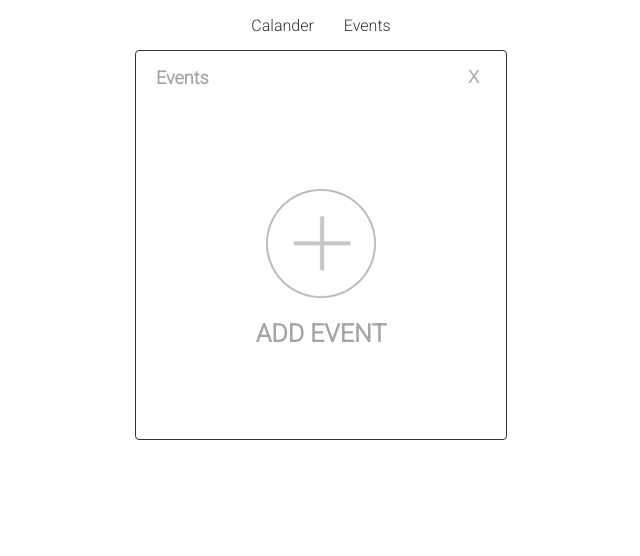
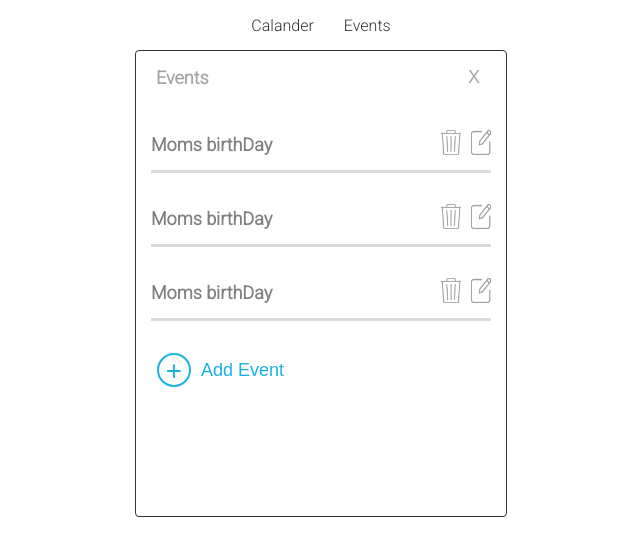
Before and after one commit to benjamin-karami/calander, a React (Create React App) app: page / in a window 1280 px wide. Both pictures are taken after a click on the button "14". Shown: the top 556 px of the page, without its empty margins (319-959 px from the left). Built offline with nearby package versions, Linux system fonts and the light colour scheme.

Commit message:
modal refactor - with Event

```diff
--- a/src/App.js
+++ b/src/App.js
@@ -1,7 +1,7 @@
 import { Main } from "./App.styles.jsx";
 import { BrowserRouter as Router, Switch, Route } from "react-router-dom";
 import { Calander } from "./containers";
-import { Navbar, NoEvent } from "./components";
+import { Navbar, Modal } from "./components";
 
 function App() {
 
@@ -12,7 +12,7 @@ function App() {
         <Switch>
           <Route exact path="/" component={Calander} />
         </Switch>
-        <NoEvent/>
+        <Modal/>
       </Main>
     </Router>
   );
--- a/src/components/index.jsx
+++ b/src/components/index.jsx
@@ -1,2 +1,2 @@
 export {default as Navbar} from './navbar/Navbar'
-export {default as NoEvent} from './modals/noEvent/NoEvent'
+export {default as Modal} from './modals/Modal'
--- /dev/null
+++ b/src/components/modals/Modal.jsx
@@ -0,0 +1,26 @@
+import React from "react";
+import { useSelector, useDispatch } from "react-redux";
+import { modalOpen } from "../../redux/modalsStatus";
+import { ModalContainer, ModalHeader, ModalCloseBtn } from "./Modal.styles";
+import NoEvent from "./noEvent/NoEvent";
+import WithEvent from "./withEvent/WithEvent";
+
+const Modal = () => {
+  const modalStatus = useSelector((state) => state.modalStatus);
+  const dispatch = useDispatch();
+  return (
+    <>
+      <ModalContainer active={modalStatus.modalOpen}>
+        <ModalHeader>
+          <h6>Events</h6>
+          <ModalCloseBtn onClick={() => dispatch(modalOpen(!modalStatus))}>
+            X
+          </ModalCloseBtn>
+        </ModalHeader>
+        {modalStatus.noEvent ? <NoEvent /> : <WithEvent />}
+      </ModalContainer>
+    </>
+  );
+};
+
+export default Modal;
--- /dev/null
+++ b/src/components/modals/Modal.styles.jsx
@@ -0,0 +1,40 @@
+import styled from "styled-components";
+
+export const ModalContainer = styled.div`
+  width: 85%;
+  max-width: 350px;
+  min-height: 430px;
+  overflow-y: scroll;
+  margin: 50px auto 0;
+  border: 1px solid #333;
+  padding: 15px 10px 20px;
+  position: absolute;
+  background-color: #fff;
+  border-radius: 4px;
+  display: none;
+  ${({ active }) =>
+    active &&
+    `
+    display: block !important;
+  `}
+`;
+
+export const ModalHeader = styled.div`
+  display: flex;
+  justify-content: space-between;
+  align-items: center;
+  padding: 0 10px;
+  h6 {
+    font-size: 18px;
+    color: #a5a5a5;
+    margin: 0;
+  }
+`;
+
+export const ModalCloseBtn = styled.button`
+  background-color: #fff;
+  font-size: 18px;
+  color: #a5a5a5;
+  border: none;
+  cursor: pointer;
+`;
--- a/src/components/modals/noEvent/NoEvent.jsx
+++ b/src/components/modals/noEvent/NoEvent.jsx
@@ -1,32 +1,17 @@
 import React from "react";
 import {
-  ModalContainer,
-  ModalHeader,
-  ModalCloseBtn,
-  AddEventContainer,
+  NoEventContainer,
   AddEventIcon,
 } from "./NoEvent.styles";
 import addEventIcon from "../../../assets/img/noEventIcon.png";
-import { useSelector, useDispatch } from "react-redux";
-import { noEventModal } from "../../../redux/modalsStatus";
+
 
 const NoEvent = () => {
-  const modalStatus = useSelector((state) => state.modalStatus);
-  const dispatch = useDispatch();
-
   return (
-    <ModalContainer active={modalStatus.noEvent}>
-      <ModalHeader>
-        <h6>Events</h6>
-        <ModalCloseBtn onClick={() => dispatch(noEventModal(!modalStatus))}>
-          X
-        </ModalCloseBtn>
-      </ModalHeader>
-      <AddEventContainer>
+      <NoEventContainer>
         <AddEventIcon src={addEventIcon} alt="noEventIcon" />
         <h2>ADD EVENT</h2>
-      </AddEventContainer>
-    </ModalContainer>
+      </NoEventContainer>
   );
 };
 
--- a/src/components/modals/noEvent/NoEvent.styles.jsx
+++ b/src/components/modals/noEvent/NoEvent.styles.jsx
@@ -1,43 +1,6 @@
 import styled from "styled-components";
 
-export const ModalContainer = styled.div`
-  width: 80%;
-  max-width: 350px;
-  margin: 50px auto 0;
-  border: 1px solid #333;
-  padding: 15px 10px 20px;
-  position: absolute;
-  background-color: #fff;
-  border-radius: 4px;
-  display: none;
-  ${({ active }) =>
-    active &&
-    `
-    display: block !important;
-  `}
-`;
-
-export const ModalHeader = styled.div`
-  display: flex;
-  justify-content: space-between;
-  align-items: center;
-  padding: 0 10px;
-  h6 {
-    font-size: 18px;
-    color: #a5a5a5;
-    margin: 0;
-  }
-`;
-
-export const ModalCloseBtn = styled.button`
-  background-color: #fff;
-  font-size: 18px;
-  color: #a5a5a5;
-  border: none;
-  cursor: pointer;
-`;
-
-export const AddEventContainer = styled.div`
+export const NoEventContainer = styled.div`
   margin: 100px 0 50px;
   display: flex;
   flex-direction: column;
--- /dev/null
+++ b/src/components/modals/withEvent/WithEvent.jsx
@@ -0,0 +1,49 @@
+import React from "react";
+import deleteIcon from "../../../assets/img/deleteIcon.png";
+import editIcon from "../../../assets/img/editIcon.png";
+import {
+  WithEventContainer,
+  EventIcons,
+  EventsContainer,
+  EventTitle,
+  Event,
+  EventIcon,
+  AddNewEventBtn,
+} from "./WithEvent.styles";
+
+const WithEvent = () => {
+  return (
+    <WithEventContainer>
+      <EventsContainer>
+        <Event>
+          <EventTitle>Moms birthDay</EventTitle>
+          <EventIcons>
+            <EventIcon src={deleteIcon} alt="deleteIcon" />
+            <EventIcon src={editIcon} alt="editIcon" />
+          </EventIcons>
+        </Event>
+        <Event>
+          <EventTitle>Moms birthDay</EventTitle>
+          <EventIcons>
+            <EventIcon src={deleteIcon} alt="deleteIcon" />
+            <EventIcon src={editIcon} alt="editIcon" />
+          </EventIcons>
+        </Event>
+        <Event>
+          <EventTitle>Moms birthDay</EventTitle>
+          <EventIcons>
+            <EventIcon src={deleteIcon} alt="deleteIcon" />
+            <EventIcon src={editIcon} alt="editIcon" />
+          </EventIcons>
+        </Event>
+      </EventsContainer>
+
+      <AddNewEventBtn>
+        <span>+</span>
+        <p>Add Event</p>
+      </AddNewEventBtn>
+    </WithEventContainer>
+  );
+};
+
+export default WithEvent;
--- /dev/null
+++ b/src/components/modals/withEvent/WithEvent.styles.jsx
@@ -0,0 +1,58 @@
+import styled from "styled-components";
+
+export const WithEventContainer = styled.div`
+  margin: 30px 5px;
+`;
+
+export const EventTitle = styled.h2`
+  font-size: 18px;
+  color: #808080;
+`;
+
+export const EventsContainer = styled.div`
+  margin-bottom: 20px;
+`;
+
+export const Event = styled.div`
+  display: flex;
+  justify-content: space-between;
+  align-items: center;
+  margin-top: 20px;
+  border-bottom: 3px solid #dadada;
+`;
+
+export const EventIcons = styled.div``;
+
+export const EventIcon = styled.img`
+  width: 20px;
+  height: 25px;
+  :last-child {
+    margin-left: 10px;
+  }
+`;
+
+export const AddNewEventBtn = styled.button`
+  background-color: transparent;
+  border: none;
+  display: flex;
+  justify-content: start;
+  align-items: center;
+  color: #19b3e2;
+  cursor: pointer;
+  font-size: 18px;
+  transition: 0.4s;
+
+  :hover {
+    color: #1899c0;
+  }
+
+  span {
+    font-size: 28px;
+    display: inline-block;
+    margin-right: 10px;
+    width: 30px;
+    height: 30px;
+    border-radius: 50%;
+    border: 2px solid #19b3e2;
+  }
+`;
--- a/src/containers/calander/Calander.jsx
+++ b/src/containers/calander/Calander.jsx
@@ -4,8 +4,11 @@ import "react-calendar/dist/Calendar.css";
 import { RecentEvent, Event } from "./Calander.styles";
 import moment from "moment";
 import { useDispatch, useSelector } from "react-redux";
-import { noEventModal, withEventModal } from "../../redux/modalsStatus";
-
+import {
+  modalOpen,
+  noEventModal,
+  withEventModal,
+} from "../../redux/modalsStatus";
 import { userSelectedDate } from "../../redux/userSelectedDate";
 
 const Calander = () => {
@@ -26,11 +29,14 @@ const Calander = () => {
     setDateState(e);
     dispatch(userSelectedDate(dateState));
     const formatedSelectedDate = moment(e).format("MMMM D YYYY");
-    dispatch(
-      !dates.includes(formatedSelectedDate)
-        ? withEventModal(true)
-        : noEventModal(true),
-    );
+    dispatch(modalOpen(true));
+    if (dates.includes(formatedSelectedDate)) {
+      dispatch(withEventModal(true));
+      dispatch(noEventModal(false));
+    } else {
+      dispatch(withEventModal(false));
+      dispatch(noEventModal(true));
+    }
   };
   return (
     <>
--- a/src/redux/modalsStatus.jsx
+++ b/src/redux/modalsStatus.jsx
@@ -1,3 +1,10 @@
+export function modalOpen(status) {
+  return {
+    type: "MODAL_OPEN",
+    payload: status,
+  };
+}
+
 export function noEventModal(status) {
   return {
     type: "NO_EVENT_MODAL",
@@ -13,6 +20,7 @@ export function withEventModal(status) {
 }
 
 const modalStatus = {
+  modalOpen: false,
   noEvent: false,
   addEvent: false,
   withEvent: false,
@@ -20,12 +28,17 @@ const modalStatus = {
 
 export default function modalStatusReducer(state = modalStatus, action) {
   switch (action.type) {
+    case "MODAL_OPEN":
+      return {
+        ...state,
+        modalOpen: action.payload,
+      };
     case "NO_EVENT_MODAL":
       return {
         ...state,
         noEvent: action.payload,
       };
-      case "WITH_EVENT_MODAL":
+    case "WITH_EVENT_MODAL":
       return {
         ...state,
         withEvent: action.payload,
```
Also changed, not shown: src/assets/img/deleteIcon.png (added), src/assets/img/editIcon.png (added).
